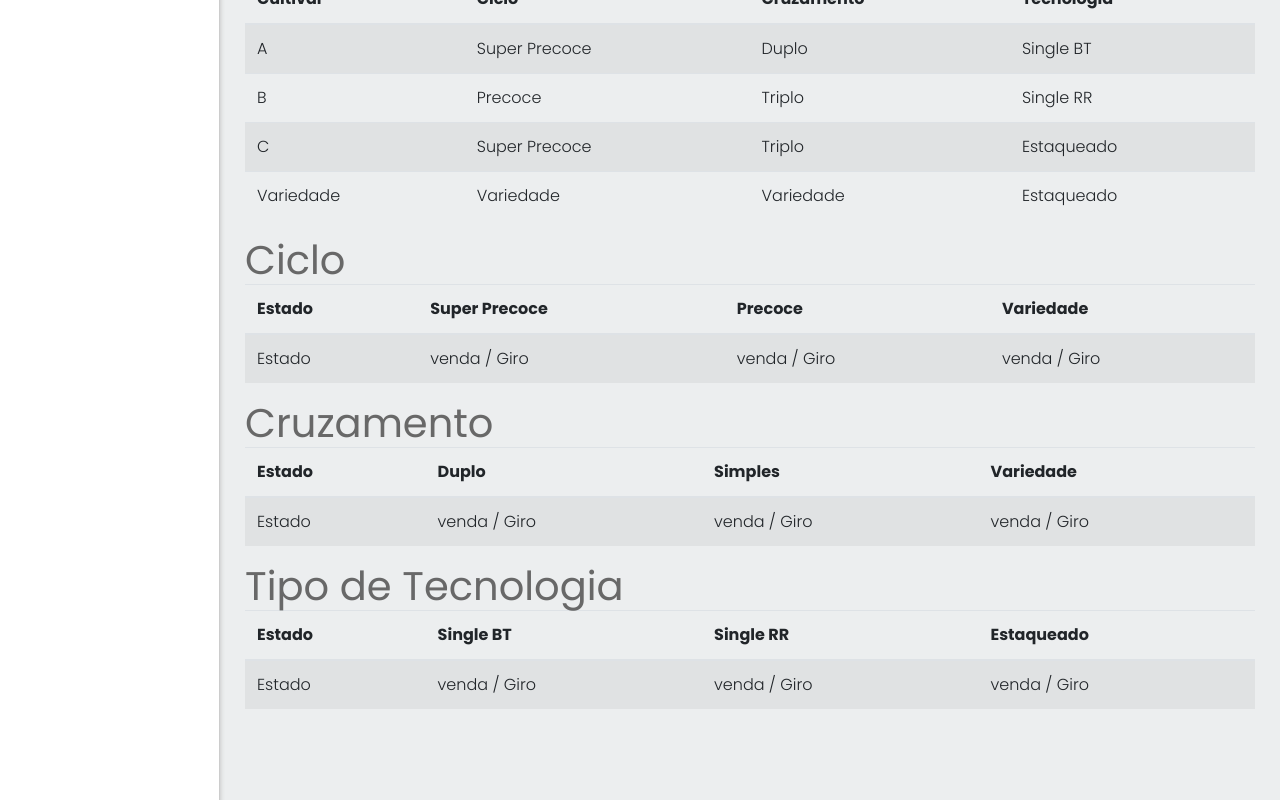
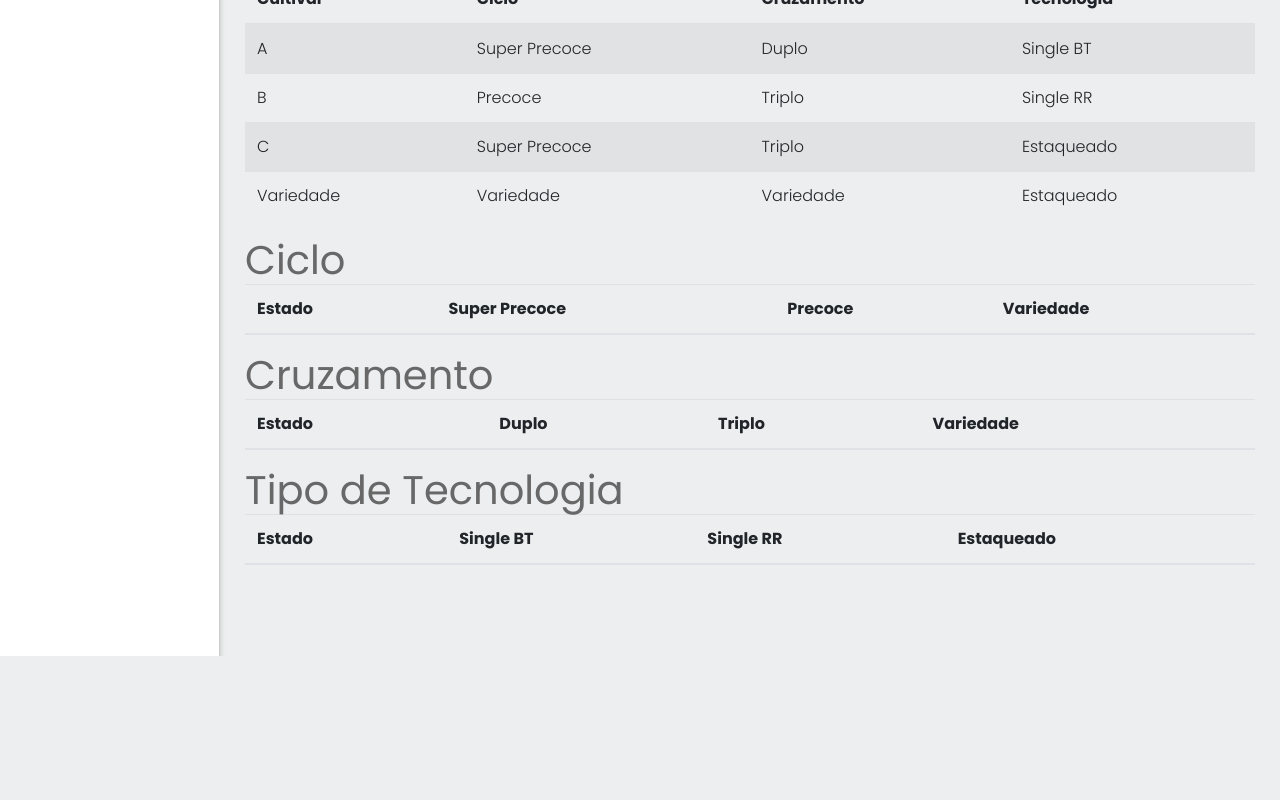
Before and after one commit to nixlovemi/pessoaweb-apps, an Angular app: page /#/forms in a window 1280 px wide. Shown: the part 513-1313 px from the top of the page. After the commit the page ends 1169 px from the top, so only its background shows below. Built offline with nearby package versions, Linux system fonts and the light colour scheme.

Commit message:
tabelas da importação

```diff
--- a/src/app/fechamento/fechamento.component.html
+++ b/src/app/fechamento/fechamento.component.html
@@ -61,7 +61,7 @@
                       <div class="col-sm-2">
                         <label for="form-control-5">Venda <small class="text-muted">(sc)</small></label>
                       </div>
-                      <div class="col-sm-2">
+                      <div class="col-sm-2" *ngIf="!formData[i].venda_giro">
                         <label for="form-control-6">Ciclo <small class="text-muted">(sc)</small></label>
                       </div>
                       <div class="col-sm-2">
--- a/src/app/importacao/importacao.component.html
+++ b/src/app/importacao/importacao.component.html
@@ -125,11 +125,11 @@
                         </tr>
                     </thead>
                     <tbody>
-                        <tr>
-                            <td>Estado</td>
-                            <td>venda / Giro</td>
-                            <td>venda / Giro</td>
-                            <td>venda / Giro</td>
+                        <tr *ngFor="let item of tbCiclo;">
+                            <td>{{ item.estado }}</td>
+                            <td>{{ item.super_precoce.venda }} / {{ item.super_precoce.venda - item.super_precoce.devolucao }}</td>
+                            <td>{{ item.precoce.venda }} / {{ item.precoce.venda - item.precoce.devolucao }}</td>
+                            <td>{{ item.variedade.venda }} / {{ item.variedade.venda - item.variedade.devolucao }}</td>
                         </tr>
                     </tbody>
                 </table>
@@ -143,16 +143,16 @@
                         <tr>
                             <th scope="col">Estado</th>
                             <th scope="col">Duplo</th>
-                            <th scope="col">Simples</th>
+                            <th scope="col">Triplo</th>
                             <th scope="col">Variedade</th>
                         </tr>
                     </thead>
                     <tbody>
-                        <tr>
-                            <td>Estado</td>
-                            <td>venda / Giro</td>
-                            <td>venda / Giro</td>
-                            <td>venda / Giro</td>
+                        <tr *ngFor="let item of tbCruzamento;">
+                            <td>{{ item.estado }}</td>
+                            <td>{{ item.duplo.venda }} / {{ item.duplo.venda - item.duplo.devolucao }}</td>
+                            <td>{{ item.triplo.venda }} / {{ item.triplo.venda - item.triplo.devolucao }}</td>
+                            <td>{{ item.variedade.venda }} / {{ item.variedade.venda - item.variedade.devolucao }}</td>
                         </tr>
                     </tbody>
                 </table>
@@ -171,11 +171,11 @@
                         </tr>
                     </thead>
                     <tbody>
-                        <tr>
-                            <td>Estado</td>
-                            <td>venda / Giro</td>
-                            <td>venda / Giro</td>
-                            <td>venda / Giro</td>
+                        <tr *ngFor="let item of tbTecnologia;">
+                            <td>{{ item.estado }}</td>
+                            <td>{{ item.single_bt.venda }} / {{ item.single_bt.venda - item.single_bt.devolucao }}</td>
+                            <td>{{ item.single_rr.venda }} / {{ item.single_rr.venda - item.single_rr.devolucao }}</td>
+                            <td>{{ item.estaqueado.venda }} / {{ item.estaqueado.venda - item.estaqueado.devolucao }}</td>
                         </tr>
                     </tbody>
                 </table>
--- a/src/app/importacao/importacao.component.ts
+++ b/src/app/importacao/importacao.component.ts
@@ -21,13 +21,14 @@ export class ImportacaoComponent implements OnInit {
   public jsonData: any;
   public arrData: XlsImport[];
   public fileName: string = '';
-  public arrCiclo: any[][][];
+  public tbCiclo = [];
+  public tbCruzamento = [];
+  public tbTecnologia = [];
 
   constructor(router: Router, private route: ActivatedRoute) { }
 
   ngOnInit() {
     this.pageData = <any>this.route.snapshot.data;
-    console.log(this.pageData.title)
   }
 
   onFileChange(evt: any) {
@@ -37,6 +38,13 @@ export class ImportacaoComponent implements OnInit {
   }
 
   postForm() {
+    const tbCultivar = [
+      {tipo: "A", ciclo: "super_precoce", cruzamento: "duplo", tecnologia: "single_bt"},
+      {tipo: "B", ciclo: "precoce", cruzamento: "triplo", tecnologia: "single_rr"},
+      {tipo: "C", ciclo: "super_precoce", cruzamento: "triplo", tecnologia: "estaqueado"},
+      {tipo: "V", ciclo: "variedade", cruzamento: "variedade", tecnologia: "estaqueado"},
+    ];
+
     if (this.fileEvent === null) {
       alert('Escolha o arquivo XLS.')
     } else {
@@ -60,56 +68,94 @@ export class ImportacaoComponent implements OnInit {
         this.jsonData = XLSX.utils.sheet_to_json(ws, { header: 1 });
       };
       reader.onloadend = (e: any) => {
-        this.arrData = [];
-        this.arrCiclo = [];
-
-        this.arrCiclo['A'] = [];
-        this.arrCiclo['B'] = [];
-        this.arrCiclo['Variedade'] = [];
-
-        this.arrCiclo['A']['Venda'] = 0;
-        this.arrCiclo['B']['Venda'] = 0;
-        this.arrCiclo['Variedade']['Venda'] = 0;
-        this.arrCiclo['A']['Giro'] = 0;
-        this.arrCiclo['B']['Giro'] = 0;
-        this.arrCiclo['Variedade']['Giro'] = 0;
-
-
-
         for (let i = 1; i < this.jsonData.length; i++) {
           const xlsLinha = this.jsonData[i];
           const xlsInfo = new XlsImport();
 
-          xlsInfo.estado = xlsLinha[0] ?? '';
-          xlsInfo.cultivar = xlsLinha[1] ?? '';
-          xlsInfo.valor = xlsLinha[2] ?? '';
-          xlsInfo.venda = xlsLinha[3] ?? '';
+          xlsInfo.estado    = xlsLinha[0] ?? '';
+          xlsInfo.cultivar  = xlsLinha[1] ?? '';
+          xlsInfo.valor     = xlsLinha[2] ?? '';
+          xlsInfo.venda     = xlsLinha[3] ?? '';
           xlsInfo.devolucao = xlsLinha[4] ?? '';
 
+          // ciclo
+          let idxFoundTbCiclo = this.tbCiclo.findIndex(element => element.estado == xlsInfo.estado);
+          if(idxFoundTbCiclo < 0) {
+            this.tbCiclo.push({
+              estado: xlsInfo.estado,
+              super_precoce: {
+                venda: 0,
+                devolucao: 0
+              },
+              precoce: {
+                venda: 0,
+                devolucao: 0
+              },
+              variedade: {
+                venda: 0,
+                devolucao: 0
+              }
+            });
+            idxFoundTbCiclo = this.tbCiclo.findIndex(element => element.estado == xlsInfo.estado);
+          }
 
-          /*if(xlsLinha[1]=="A"){
-            if (ciclo['A'][xlsLinha[0]]['Venda'].length){
-              console.log("maior");
-            }else{
-              console.log("menor");
-            }
+          const idxFoundTbCultivar = tbCultivar.findIndex(element => element.tipo == xlsInfo.cultivar);
+          const infoTbCultivar     = tbCultivar[idxFoundTbCultivar];
 
-            ciclo['A'][xlsLinha[0]]['Venda'] = xlsLinha[3];
-            ciclo['A']['Total']['Venda']  = xlsLinha[3];
-            ciclo['A'][xlsLinha[0]]['Giro'] = xlsLinha[3];
-            ciclo['A']['Total']['Giro']  = xlsLinha[3];
-            ciclo['A']['Total']['Giro']  = xlsLinha[4];
-          }else{
-            ciclo['B'][xlsLinha[0]]['Venda']  = xlsLinha[3];
-            ciclo['B']['Total']['Venda']  = xlsLinha[3];
-            ciclo['B'][xlsLinha[0]]['Giro']  = xlsLinha[3];
-            ciclo['B']['Total']['Giro']  = xlsLinha[3];
-            ciclo['B']['Total']['Giro']  = xlsLinha[4];
-          }*/
+          this.tbCiclo[idxFoundTbCiclo][infoTbCultivar.ciclo].venda += Number(xlsInfo.venda);
+          this.tbCiclo[idxFoundTbCiclo][infoTbCultivar.ciclo].devolucao += Number(xlsInfo.devolucao);
+          // =====
 
-          this.arrData.push(xlsInfo);
+          // cruzamento
+          let idxFoundTbCruzamento = this.tbCruzamento.findIndex(element => element.estado == xlsInfo.estado);
+          if(idxFoundTbCruzamento < 0) {
+            this.tbCruzamento.push({
+              estado: xlsInfo.estado,
+              duplo: {
+                venda: 0,
+                devolucao: 0
+              },
+              triplo: {
+                venda: 0,
+                devolucao: 0
+              },
+              variedade: {
+                venda: 0,
+                devolucao: 0
+              }
+            });
+            idxFoundTbCruzamento = this.tbCruzamento.findIndex(element => element.estado == xlsInfo.estado);
+          }
+
+          this.tbCruzamento[idxFoundTbCruzamento][infoTbCultivar.cruzamento].venda += Number(xlsInfo.venda);
+          this.tbCruzamento[idxFoundTbCruzamento][infoTbCultivar.cruzamento].devolucao += Number(xlsInfo.devolucao);
+          // ==========
+
+          // tecnologia
+          let idxFoundTbTecnologia = this.tbTecnologia.findIndex(element => element.estado == xlsInfo.estado);
+          if(idxFoundTbTecnologia < 0) {
+            this.tbTecnologia.push({
+              estado: xlsInfo.estado,
+              single_bt: {
+                venda: 0,
+                devolucao: 0
+              },
+              single_rr: {
+                venda: 0,
+                devolucao: 0
+              },
+              estaqueado: {
+                venda: 0,
+                devolucao: 0
+              }
+            });
+            idxFoundTbTecnologia = this.tbTecnologia.findIndex(element => element.estado == xlsInfo.estado);
+          }
+
+          this.tbTecnologia[idxFoundTbTecnologia][infoTbCultivar.tecnologia].venda += Number(xlsInfo.venda);
+          this.tbTecnologia[idxFoundTbTecnologia][infoTbCultivar.tecnologia].devolucao += Number(xlsInfo.devolucao);
+          // ==========
         }
-        console.log(this.arrCiclo);
       }
       reader.readAsBinaryString(target.files[0]);
     }
```
